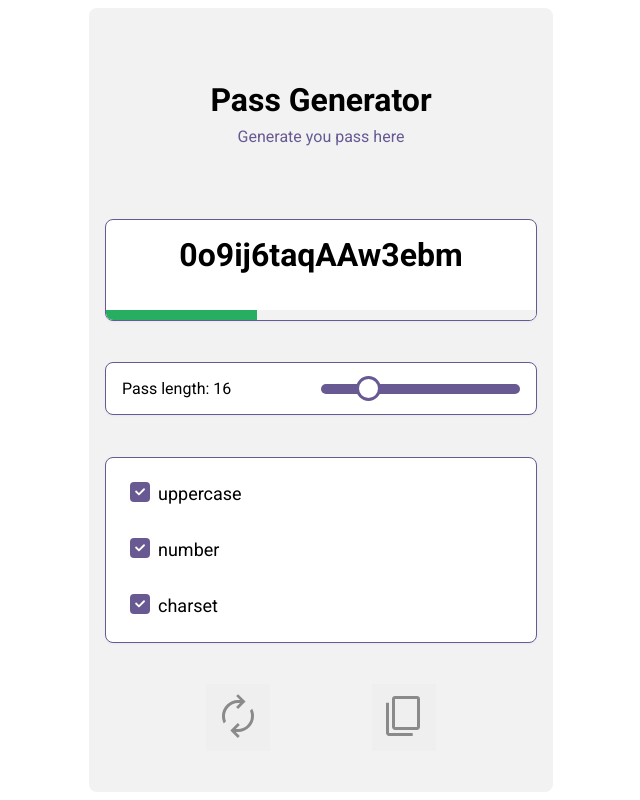
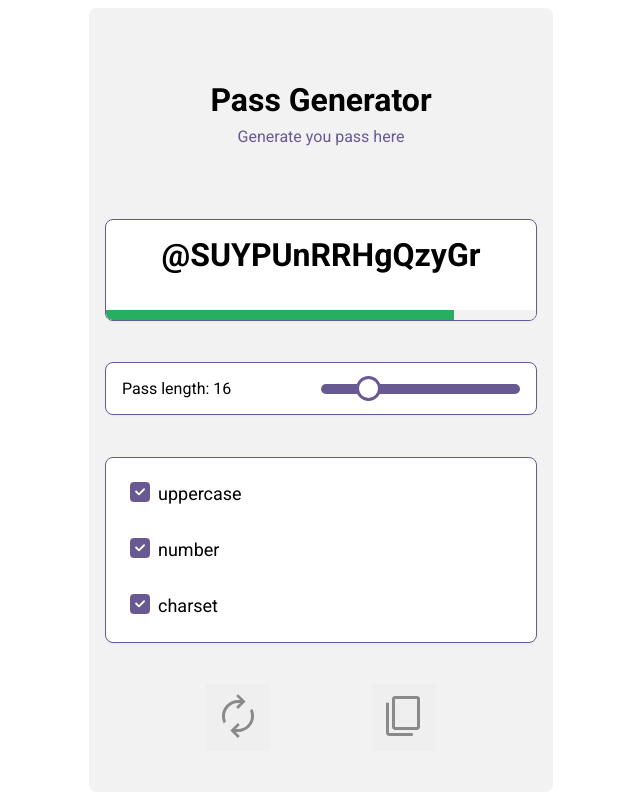
Before and after one commit to cesardmn/password_generator, a website with bundled scripts: page index.html in a window 1280 px wide. Shown: the whole page, without its empty margins (319-959 px from the left). Built offline with nearby package versions, Linux system fonts and the light colour scheme.

Commit message:
Listners

```diff
--- a/index.html
+++ b/index.html
@@ -28,7 +28,7 @@
       <!-- PASS SECTION -->
       <section class="box">
         <div class="pass-wrapper">
-          <div class="pass-display">0o9ij6taqAAw3ebm</div>
+          <div class="pass-display"></div>
           <div class="quality-bg">
             <div class="quality-bar"></div>
           </div>
@@ -38,7 +38,7 @@
       <!-- PASS LENGTH  SECTION -->
       <section class="box">
         <div class="length-wrapper">
-          <div>Pass length: <span class="length-value"></span>16</div>
+          <div>Pass length: <span class="length-value"></span></div>
           <input type="range" class="pass-length" min="4" max="64" value="16" />
         </div>
       </section>
--- a/src/js/App.js
+++ b/src/js/App.js
@@ -1,5 +1,5 @@
-import { Password } from './Password'
+import { Listener } from './Listener.js'
 
-const App = (()=>{
-  console.log('teste app')
+const App = (() => {
+  Listener()
 })()
--- /dev/null
+++ b/src/js/Listener.js
@@ -0,0 +1,52 @@
+import { Password } from './Password.js'
+
+export const Listener = () => {
+  const $passDisplay = document.querySelector('.pass-display')
+  const $passLength = document.querySelector('.pass-length')
+  const $labels = document.querySelectorAll('label')
+  const $lengthValue = document.querySelector('.length-value')
+  const $qualityBar = document.querySelector('.quality-bar')
+
+  const pass = {
+    hash: '',
+    uppercase: true,
+    number: true,
+    charset: true,
+    length: $passLength.value,
+    quality: '',
+    percent: '',
+  }
+
+  ;[...$labels].map((label) => {
+    label.addEventListener('click', (e) => {
+      pass[`${e.target.innerText}`] = !pass[`${e.target.innerText}`]
+      setPass(pass)
+    })
+  })
+
+  $passLength.addEventListener('input', (e) => {
+    pass.length = e.target.value
+
+    if (pass.length > 43) {
+      $passDisplay.style.fontSize = 'xx-small'
+    } else if (pass.length > 30) {
+      $passDisplay.style.fontSize = 'smaller'
+    } else if (pass.length > 15) {
+      $passDisplay.style.fontSize = 'large'
+    } else {
+      $passDisplay.style.fontSize = 'xx-large'
+    }
+
+    setPass(pass)
+  })
+
+  const setPass = (pass) => {
+    const password = Password(pass)
+    $passDisplay.innerText = password.hash
+    $lengthValue.innerText = pass.length
+    $qualityBar.style.width = `${pass.percent}%`
+    $qualityBar.style.backgroundColor = `var(--${pass.quality})`
+  }
+
+  setPass(pass)
+}
```
